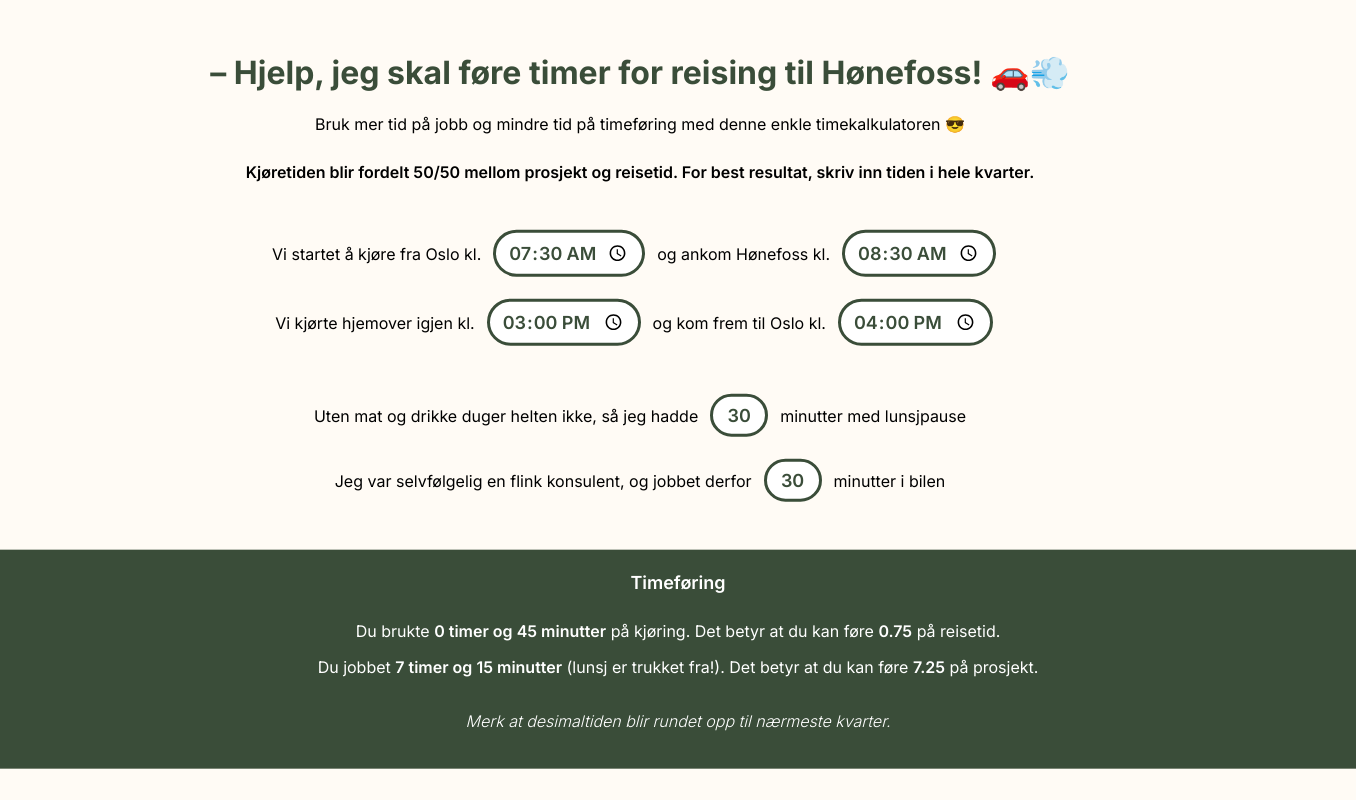
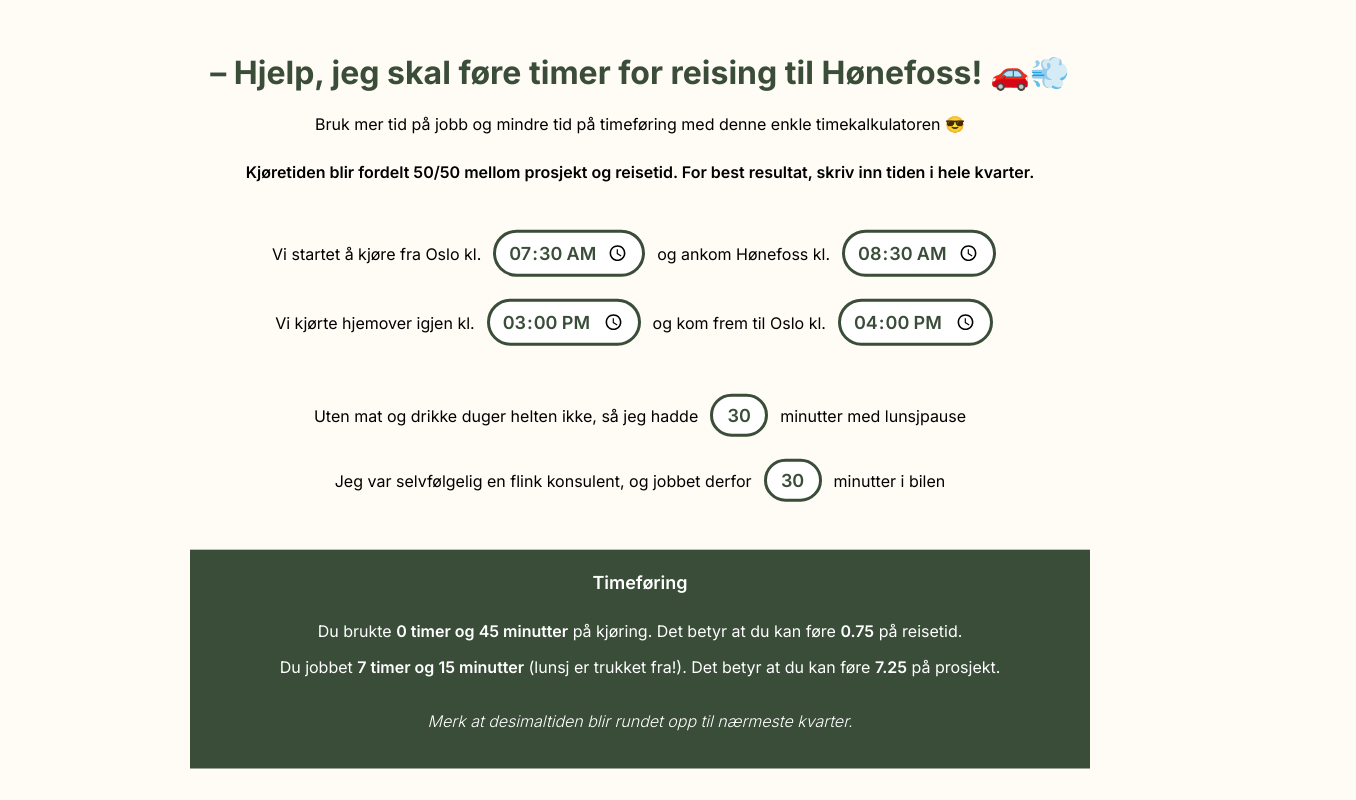
Before and after one commit to erlendst/drivingcalculator, a React (Create React App) app: page / in a window 1280 px wide. Shown: the whole page, 1356 px wide, since content can reach past the window. Built offline with nearby package versions, Linux system fonts and the light colour scheme.

Commit message:
Fix styling

```diff
--- a/src/App.css
+++ b/src/App.css
@@ -30,9 +30,12 @@ input[type="numeric"] {
 .calculator {
   position: absolute;
   top: 50%;
-  transform: translateY(-50%);
+  left: 50%;
+  transform: translate(-50%, -50%);
   width: 100%;
   text-align: center;
+  max-width: 900px;
+  overflow: hidden;
 }
 
 .headlines {
@@ -48,6 +51,7 @@ input[type="numeric"] {
 }
 
 .resultSection {
+  box-sizing: border-box;
   background: #3a4d39;
   color: white;
   padding: 22px 38px;
```
